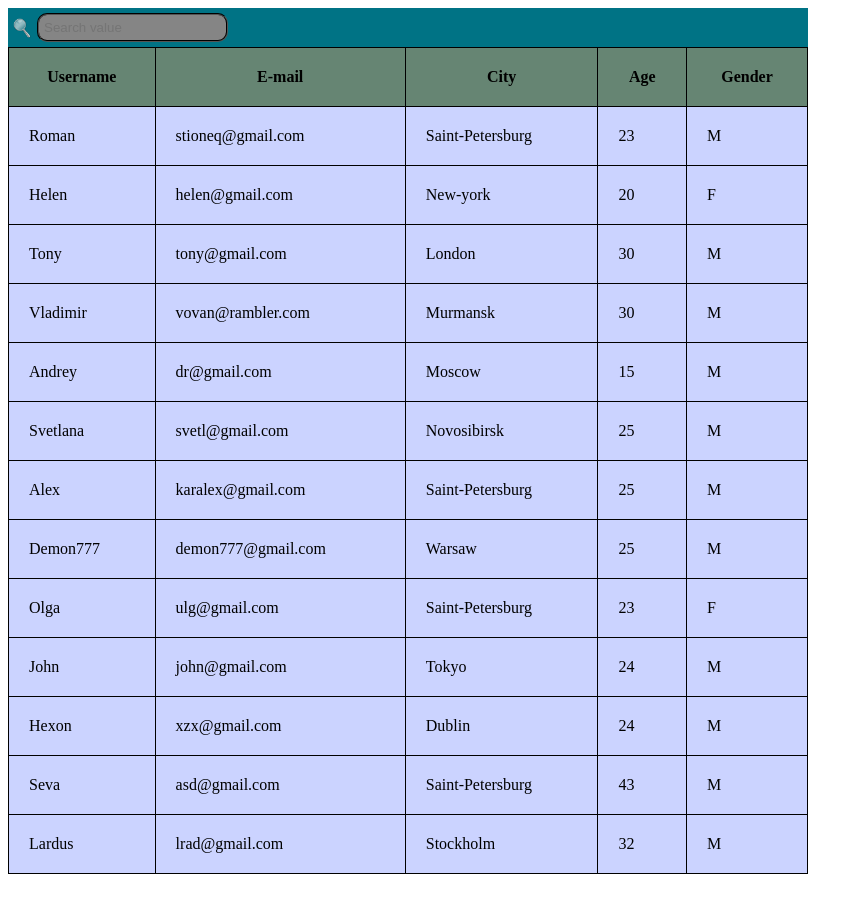
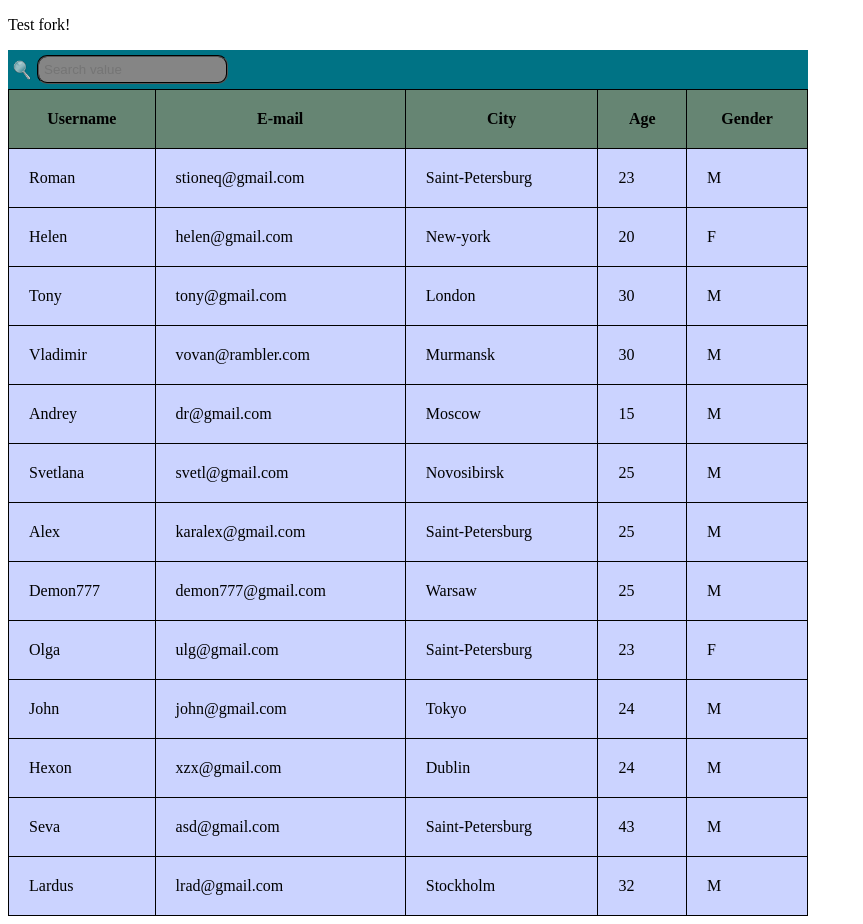
Before and after one commit to Stioneq/stioneq.github.io, a plain HTML site: page index.html in a window 1280 px wide. Shown: the whole page, without its empty margins (0-863 px from the left). Before the commit the page ends 882 px from the top, so only its background shows below. Drawn offline with Linux system fonts and the light colour scheme.

Commit message:
Add p tag.

```diff
--- a/index.html
+++ b/index.html
@@ -8,6 +8,8 @@
     <script src="script.js"></script>
 </head>
 <body>
+
+<p>Test fork!</p>
 
 <section>
     <div id="searchdiv">
```
